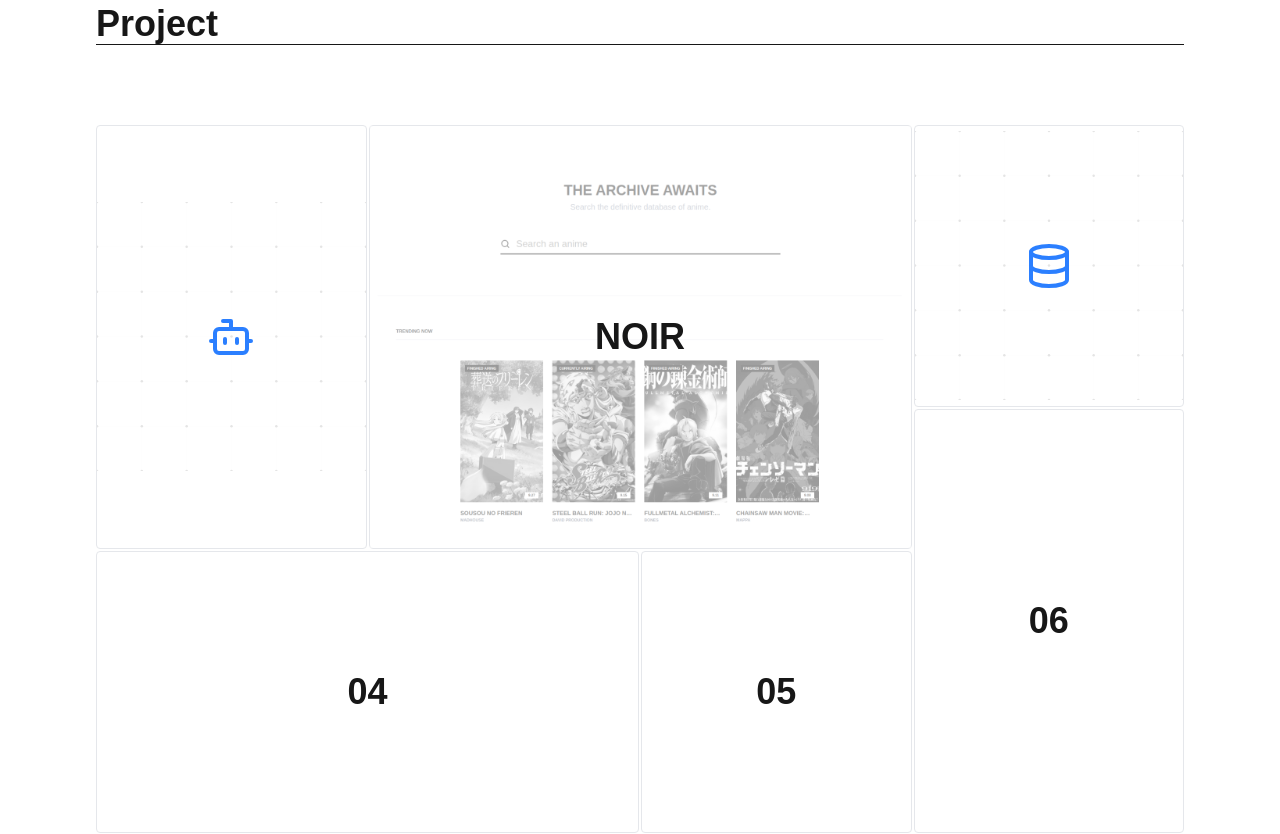
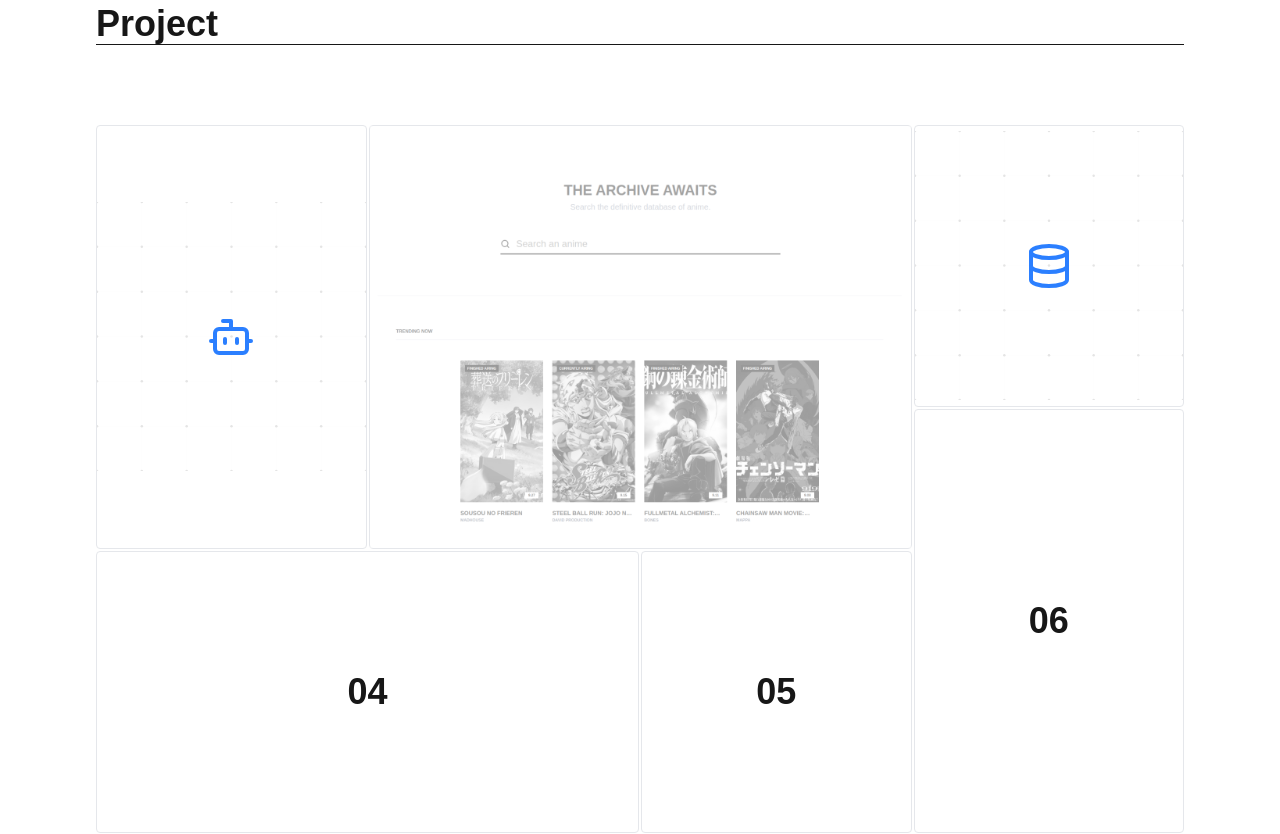
Before and after one commit to hrnns-ti/haerunnas, a Next.js app: page / in a window 1280 px wide. Shown: the part 2160-2994 px from the top of the page. Built offline with nearby package versions, Linux system fonts and the light colour scheme; a web font is replaced by a local one.

Commit message:
fix project

```diff
--- a/app/page.tsx
+++ b/app/page.tsx
@@ -142,7 +142,7 @@ export default function Home() {
                 <Bot size={48} className='text-blue-500'/>
               </a>
               <a
-                href='https://github.com/hrnns-ti/noir'
+                href='https://noir-518.pages.dev/'
                 target="_blank"
                 rel="noopener noreferrer"
                 aria-label="Noir"
@@ -154,9 +154,9 @@ export default function Home() {
                   src={'/noir.png'}
                   alt='BG'
                   fill
-                  className='object-cover opacity-40 absolute z-10 visible'
+                  className='object-cover opacity-40 absolute z-10 visible hover:opacity-100 duration-500 transition-all'
                 />
-                <h1 className='h-80 flex justify-center items-center text-4xl font-semibold z-15'>NOIR</h1>
+                {/* <h1 className='h-70 flex justify-center items-center text-4xl font-semibold z-15'>NOIR</h1> */}
               </a>
               <a
                 href='https://github.com/hrnns-ti/climact-api'
```
